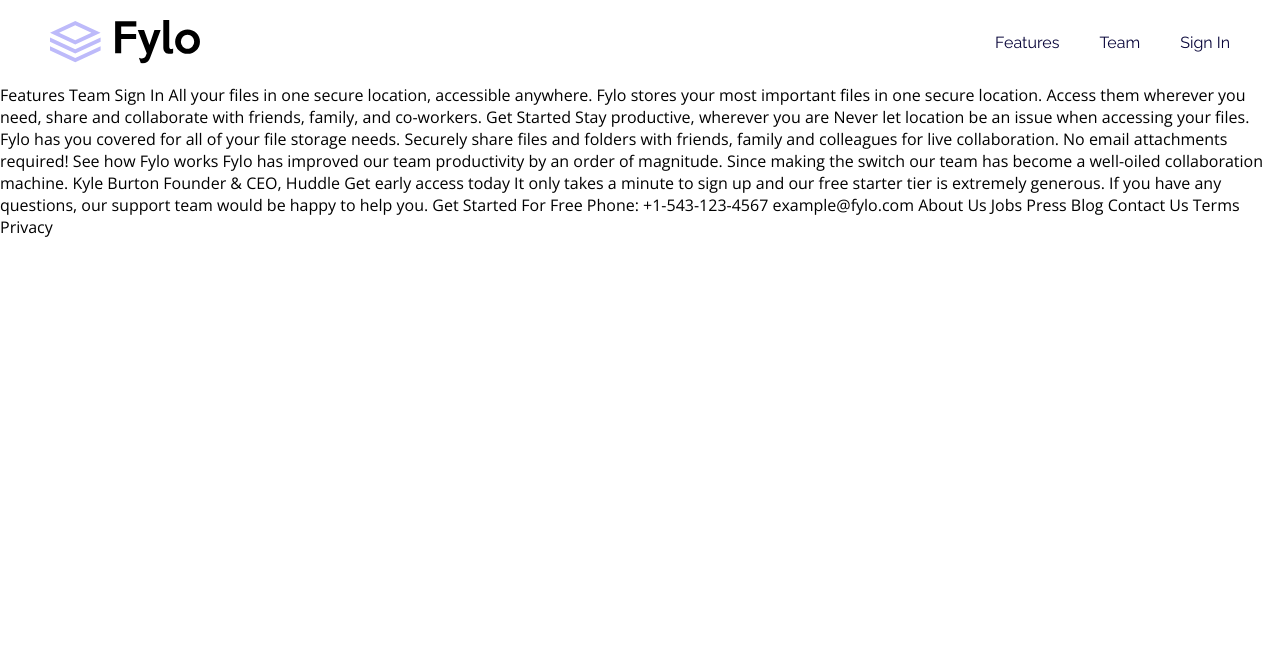
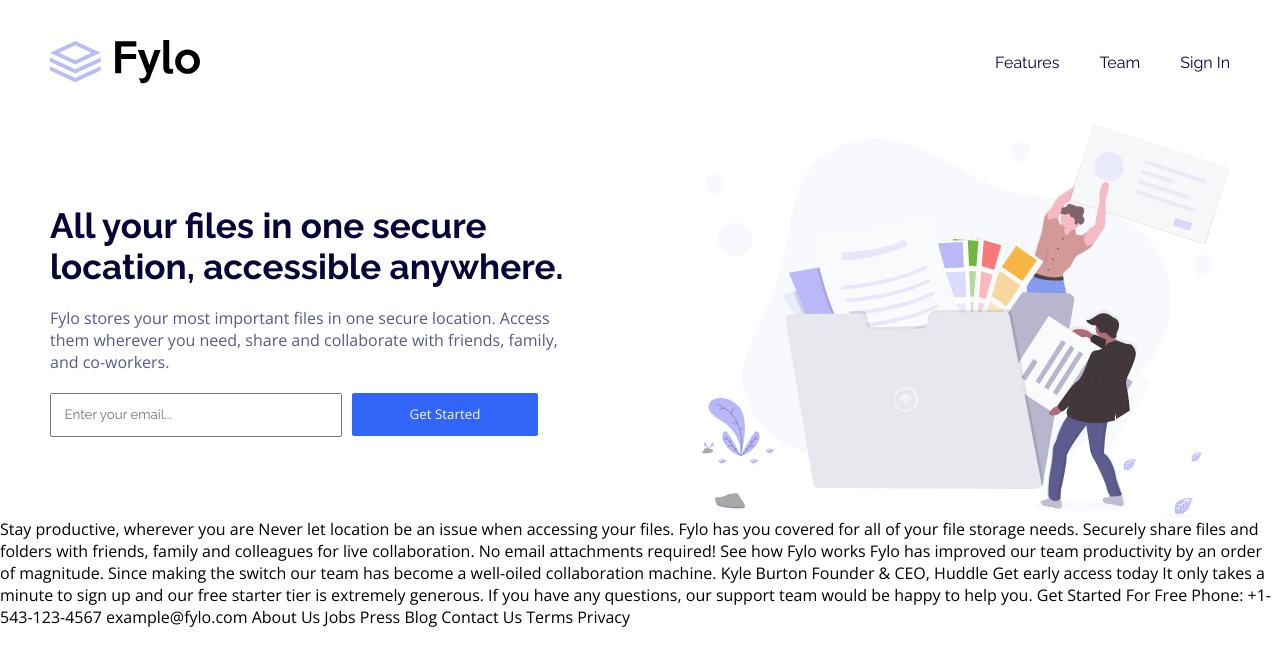
Before and after one commit to anonggentlegentle/Fylo-landing-page-with-two-column-layout, a website: page index.html in a window 1280 px wide. Drawn offline with nearby package versions, Linux system fonts and the light colour scheme.

Commit message:
Style hero section

```diff
--- a/css/style.scss
+++ b/css/style.scss
@@ -45,7 +45,6 @@
 .main {
   width: min(118rem, 95%);
   margin: 0 auto;
-  padding: 2rem 0;
 
   display: flex;
   flex-direction: column;
@@ -57,6 +56,7 @@
 
   &__header {
     width: 100%;
+    padding: 4rem 0;
 
     display: flex;
     justify-content: space-between;
@@ -81,4 +81,64 @@
       font-family: var(--font-family-2);
     }
   }
+
+  &__hero-content {
+    display: flex;
+    justify-content: space-between;
+  }
+
+  &__hero-left {
+    width: 45%;
+    font-family: var(--font-family-1);
+    color: var(--color-primary-blue-2);
+
+    align-self: center;
+    display: flex;
+    flex-direction: column;
+    row-gap: 2rem;
+  }
+
+  &__hero-right {
+    width: 45%;
+  }
+
+  &__input-box {
+    display: flex;
+    column-gap: 1rem;
+  }
+
+  &__hero-textbox {
+    width: 55%;
+    padding: 1.25rem;
+
+    &::placeholder {
+      font-family: var(--font-family-2);
+    }
+  }
+
+  &__hero-label {
+    width: 35%;
+  }
 }
+
+.heading {
+  &--1 {
+    font-size: 3.5rem;
+    font-family: var(--font-family-2);
+    color: var(--color-primary-blue-1);
+  }
+}
+
+.btn {
+  &--input {
+    display: block;
+    width: 100%;
+    padding: 1.25rem;
+    font-family: var(--font-2);
+    color: var(--color-neutral-gray-1);
+    background-color: var(--color-accent-blue);
+    border: none;
+    border-radius: 0.2rem;
+    cursor: pointer;
+  }
+}
--- a/index.html
+++ b/index.html
@@ -41,22 +41,52 @@
             </li>
           </ul>
         </div>
+
+        <div class="main__hero-content">
+          <div class="main__hero-left">
+            <h1 class="heading heading--1">
+              All your files in one secure location, accessible anywhere.
+            </h1>
+            <p class="main__text">
+              Fylo stores your most important files in one secure location.
+              Access them wherever you need, share and collaborate with friends,
+              family, and co-workers.
+            </p>
+            <div class="main__input-box">
+              <input
+                type="text"
+                class="main__hero-textbox"
+                id="hero-input"
+                placeholder="Enter your email..."
+              /><label for="hero-input" class="main__hero-label">
+                <button class="btn btn--input">Get Started</button>
+              </label>
+            </div>
+          </div>
+
+          <div class="main__hero-right">
+            <div class="main__hero-photo">
+              <img
+                src="images/illustration-1.svg"
+                alt="illustration-1"
+                class="main__hero-img"
+              />
+            </div>
+          </div>
+        </div>
       </section>
     </main>
 
-    Features Team Sign In All your files in one secure location, accessible
-    anywhere. Fylo stores your most important files in one secure location.
-    Access them wherever you need, share and collaborate with friends, family,
-    and co-workers. Get Started Stay productive, wherever you are Never let
-    location be an issue when accessing your files. Fylo has you covered for all
-    of your file storage needs. Securely share files and folders with friends,
-    family and colleagues for live collaboration. No email attachments required!
-    See how Fylo works Fylo has improved our team productivity by an order of
-    magnitude. Since making the switch our team has become a well-oiled
-    collaboration machine. Kyle Burton Founder & CEO, Huddle Get early access
-    today It only takes a minute to sign up and our free starter tier is
-    extremely generous. If you have any questions, our support team would be
-    happy to help you. Get Started For Free Phone: +1-543-123-4567
-    example@fylo.com About Us Jobs Press Blog Contact Us Terms Privacy
+    Stay productive, wherever you are Never let location be an issue when
+    accessing your files. Fylo has you covered for all of your file storage
+    needs. Securely share files and folders with friends, family and colleagues
+    for live collaboration. No email attachments required! See how Fylo works
+    Fylo has improved our team productivity by an order of magnitude. Since
+    making the switch our team has become a well-oiled collaboration machine.
+    Kyle Burton Founder & CEO, Huddle Get early access today It only takes a
+    minute to sign up and our free starter tier is extremely generous. If you
+    have any questions, our support team would be happy to help you. Get Started
+    For Free Phone: +1-543-123-4567 example@fylo.com About Us Jobs Press Blog
+    Contact Us Terms Privacy
   </body>
 </html>
```
Also changed, not shown: css/style.css, 1 other file.
